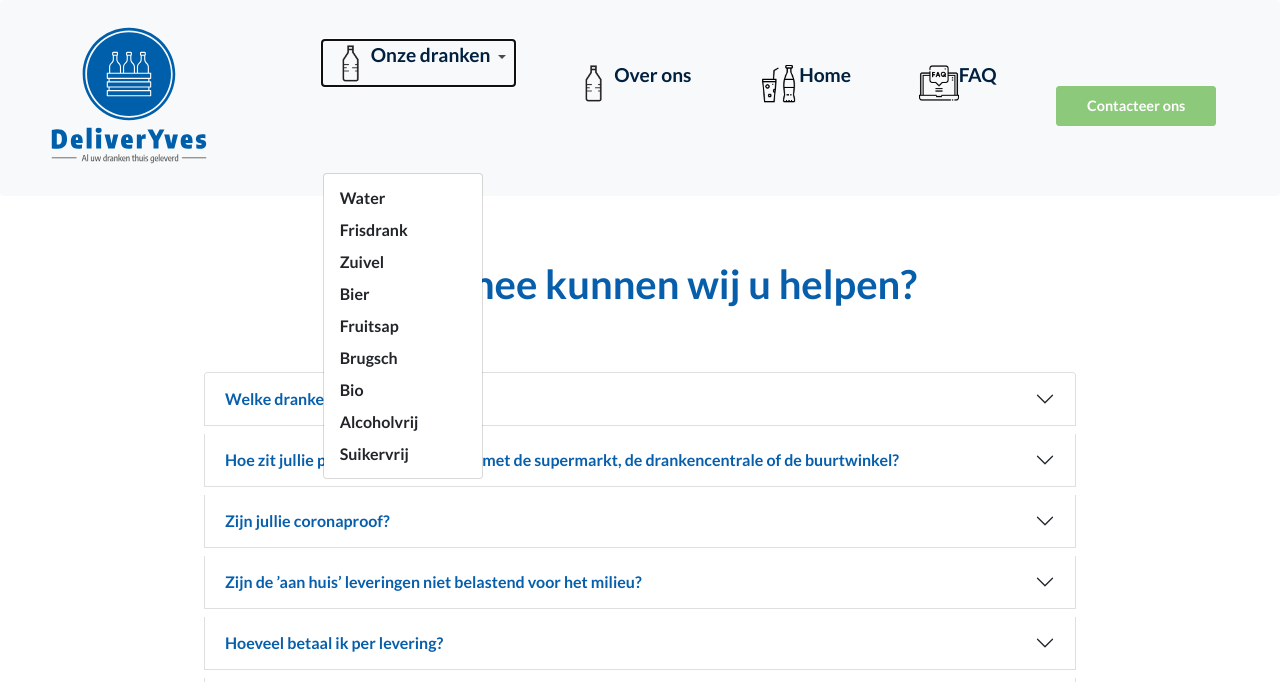
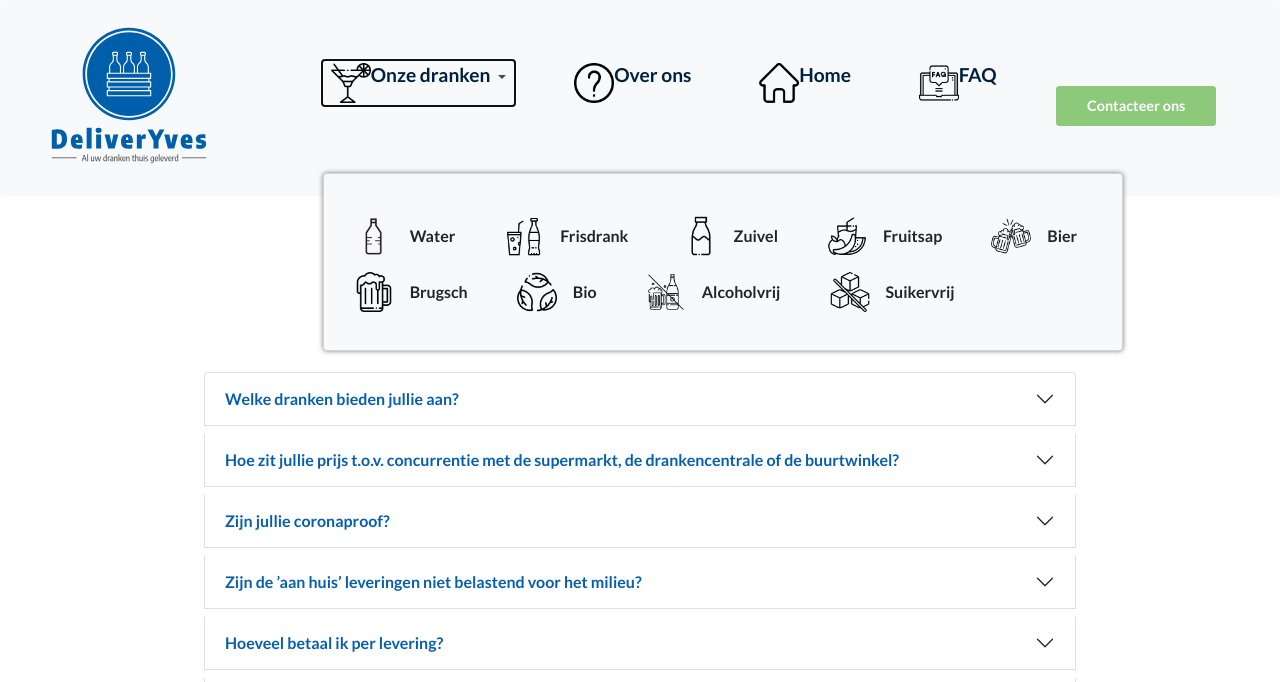
Before and after one commit to lejaeghere-development/WebsiteDeliverYves, a web app: file views/faq.html in a window 1280 px wide, after a click on "Onze dranken". Shown: the top 682 px of the page. Run offline with its HTML, style and script files only (its server is not run), Linux system fonts and the light colour scheme.

Commit message:
nav-header update
Header responsive gemaakt, hier en daar nog wat aanpassingen

```diff
--- a/css/style.css
+++ b/css/style.css
@@ -581,3 +621,26 @@ font-size: 2.5rem;
     margin-top: 0.9rem;
     margin-left: 0.5rem;
 }
+
+
+/*nog niet verplaatsen*/
+
+.nav-onze-dranken{
+    margin-top: 20px;
+    display: inline;
+}
+
+.dropdown-menu li {
+    display: inline-flex;
+    padding: 10px 0 0 30px;
+    align-items: center;
+}
+
+.dropdown-menu {
+    background: #F8F9FA;
+    box-shadow: 0 0 5px rgb(0 0 0 / 50%);
+    min-width: 50rem;
+    min-height: 10rem;
+    padding-top: 2rem;
+    padding-bottom: 2rem;
+}
--- a/index.html
+++ b/index.html
@@ -65,7 +65,6 @@
                   </li>
                   <li class="nav-item" id="apero">
                     <a class="nav-link active nav-header"  aria-current="page" href="/views/faq.html">
-
                         <img src="/icons/png/faq.png" alt="">
                         <p class="headingP">FAQ</p>
                     </a>
--- a/views/faq.html
+++ b/views/faq.html
@@ -40,51 +40,60 @@
 
                 <div class="collapse navbar-collapse" id="navbarsExample09">
                     <ul class="navbar-nav mb-2 mb-lg-0">
-                        <li class="nav-item dropdown">
+                        <li class="nav-item dropdown nav-onze-dranken">
                             <a class="nav-link dropdown-toggle" id="navbarAdvancedDropdown" data-bs-toggle="dropdown" role="button" aria-expanded="false" aria-current="page" href="#">
-                                <img class="nav-icon" src="/icons/png/iconfinder_plastic_1118197.png" alt="">
+                                <img class="nav-icon" src="/icons/png/cocktail.png" alt="">
                                 <p class="headingP">Onze dranken</p>
                             </a>
                             <ul class="dropdown-menu" aria-labelledby="navbarAdvancedDropdown">
                                 <li>
+                                    <img src="/icons/png/iconfinder_plastic_1118197.png" alt="" width="40px">
                                     <a href="/views/water.html" class="dropdown-item"></i>Water</a>
                                 </li>
                                 <li>
+                                    <img src="/icons/png/iconfinder_Coke-botle-cola-soda_3876748.png" alt="" width="40px">
                                     <a href="/views/frisdrank.html" class="dropdown-item">Frisdrank</a>
                                 </li>
                                 <li>
+                                    <img src="/icons/png/iconfinder_Milk_5727017.png" alt="" width="40px">
                                     <a href="/views/zuivel.html" class="dropdown-item">Zuivel</a>
                                 </li>
                                 <li>
+                                    <img src="/icons/png/iconfinder_splash-juice-orange-mango-vector-fruit_2832288.png" alt="" width="40px">
+                                    <a href="/views/fruitsap.html" class="dropdown-item">Fruitsap</a>
+                                </li>
+                                <li>
+                                    <img src="/icons/png/iconfinder_l-23_3573685.png" alt="" width="40px">
                                     <a href="/views/bier.html" class="dropdown-item">Bier</a>
                                 </li>
                                 <li>
-                                    <a href="/views/fruitsap.html" class="dropdown-item">Fruitsap</a>
-                                </li>
-                                <li>
+                                    <img src="/icons/png/beer.png" alt="" width="40px">
                                     <a href="#" class="dropdown-item">Brugsch</a>
                                 </li>
                                 <li>
+                                    <img src="/icons/png/bio.png" alt="" width="40px">
                                     <a href="#" class="dropdown-item">Bio</a>
                                 </li>
                                 <li>
+                                    <img src="/icons/png/iconfinder_No_alcohol_4042275.png" alt="" width="40px">
                                     <a href="#" class="dropdown-item">Alcoholvrij</a>
                                 </li>
                                 <li>
+                                    <img src="/icons/png/no-sugar.png" alt="" width="40px">
                                     <a href="#" class="dropdown-item">Suikervrij</a>
                                 </li>
                             </ul>
                         </li>
 
                         <li class="nav-item">
-                            <a class="nav-link active nav-header" aria-current="page" href="/views/water.html">
-                                <img src="/icons/png/iconfinder_plastic_1118197.png" alt="">
+                            <a class="nav-link active nav-header" aria-current="page" href="#">
+                                <img src="/icons/png/about.png" alt="">
                                 <p class="headingP">Over ons</p>
                             </a>
                         </li>
                         <li class="nav-item">
-                            <a class="nav-link active nav-header" aria-current="page" href="/views/frisdrank.html">
-                                <img src="/icons/png/iconfinder_Coke-botle-cola-soda_3876748.png" alt="">
+                            <a class="nav-link active nav-header" aria-current="page" href="#">
+                                <img src="/icons/png/home.png" alt="">
                                 <p class="headingP">Home</p>
                             </a>
                         </li>
```
Also changed, not shown: other parts of css/style.css (+42 -2 lines), icons/png/about.png (added), icons/png/beer.png (added), icons/png/bio.png (added), icons/png/cocktail.png (added), icons/png/home.png (added), icons/png/iconfinder_No_alcohol_4042275.png (added), icons/png/no-sugar.png (added).
